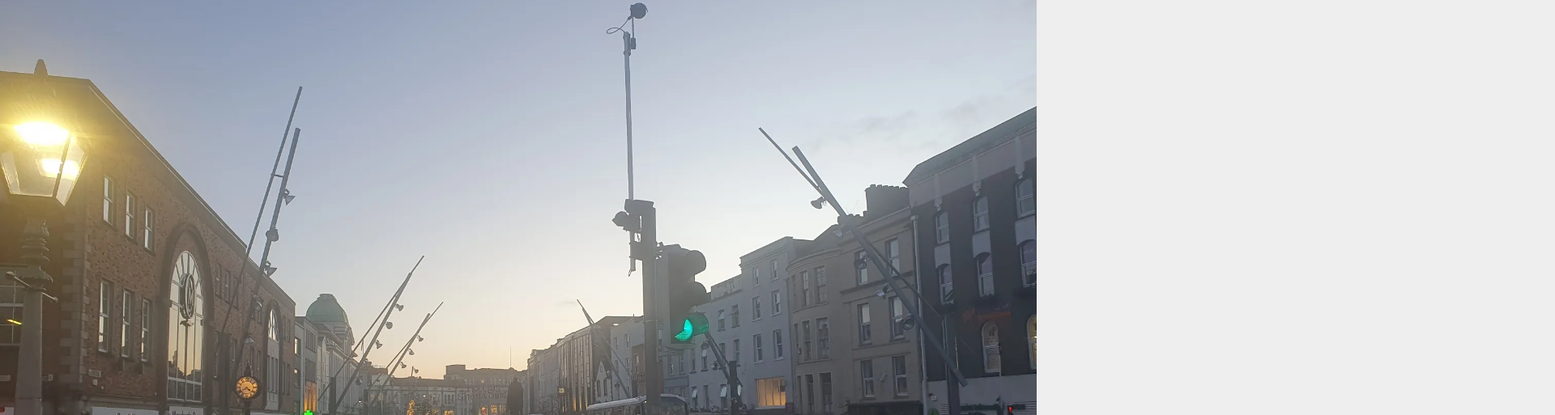
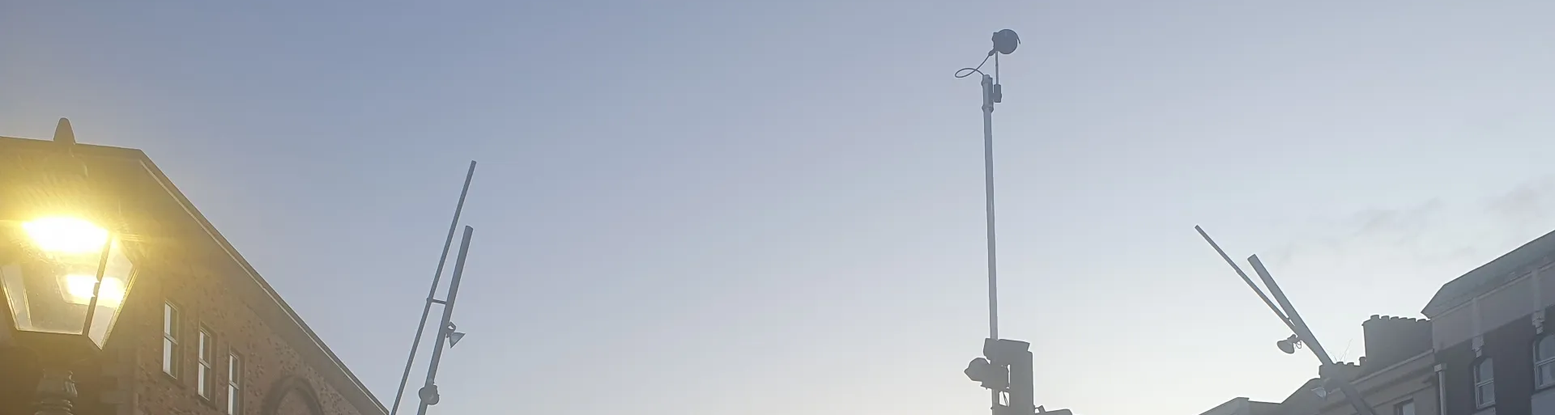
Before and after one commit to aaronodonoghue96/welcome-to-cork, a plain HTML site: page index.html in a window 1280 px wide. Shown: the part 103-616 px from the top of the page at 81% size, 1920 px wide, since content can reach past the window. Drawn offline with Linux system fonts and the light colour scheme.

Commit message:
Resize hero image

```diff
--- a/assets/css/style.css
+++ b/assets/css/style.css
@@ -115,8 +115,7 @@ footer {
 
 #patrick-street {
   /* Specify the height of the image */
-  height: 65%;
-  width: 100vw;
+  height: 50%;
 
   /* Display as cover to prevent distorting aspect ratio */
   object-fit: cover;
```
